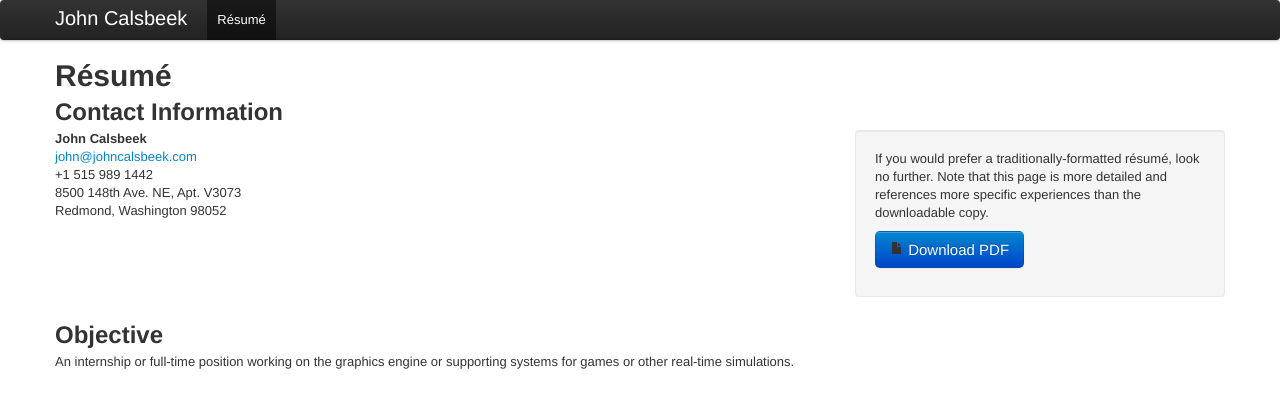
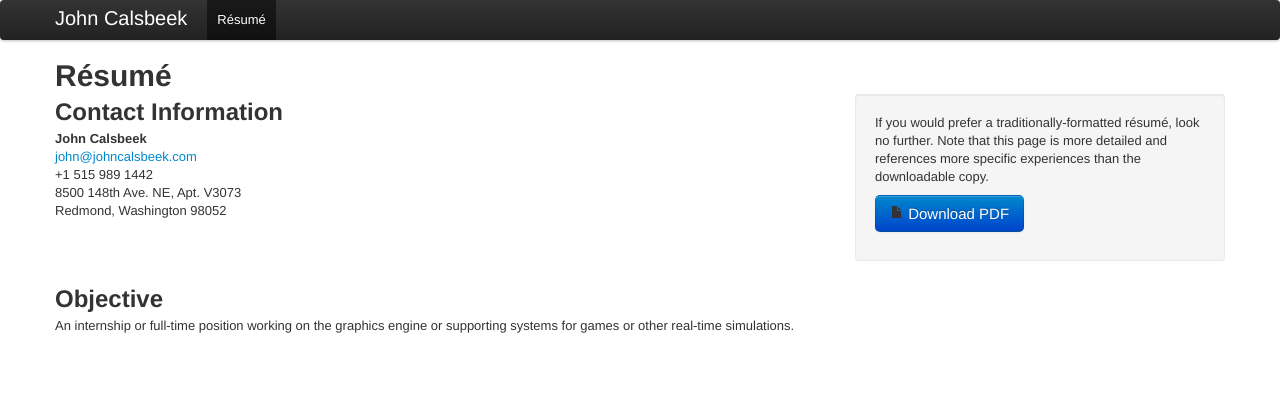
Before and after one commit to Nexuapex/nexuapex.github.com, a Jekyll site: the page built from resume.html, in a window 1280 px wide. Shown: the top 408 px of the page. Built offline with Jekyll 4.4.1, drawn with Linux system fonts in a browser that asks for light colours; nearby versions of some CDN libraries.

Commit message:
Remove space-filling '<h2>'.

```diff
--- a/resume.html
+++ b/resume.html
@@ -14,7 +14,6 @@ title: R&eacute;sum&eacute;
     </address>
   </div>
   <div class="span4">
-    <h2>&nbsp;</h2>
     <div class="well">
       <p>If you would prefer a traditionally-formatted r&eacute;sum&eacute;, look
          no further. Note that this page is more detailed and references more
```
